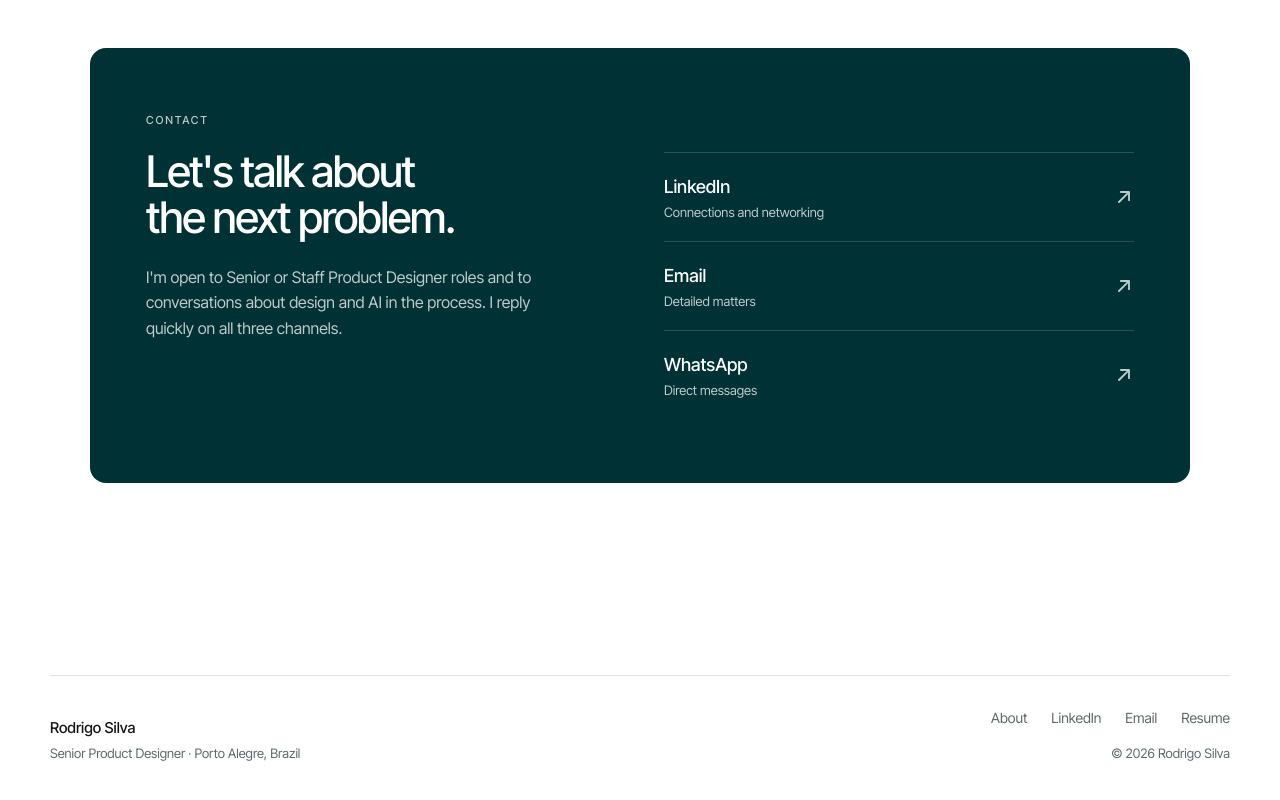
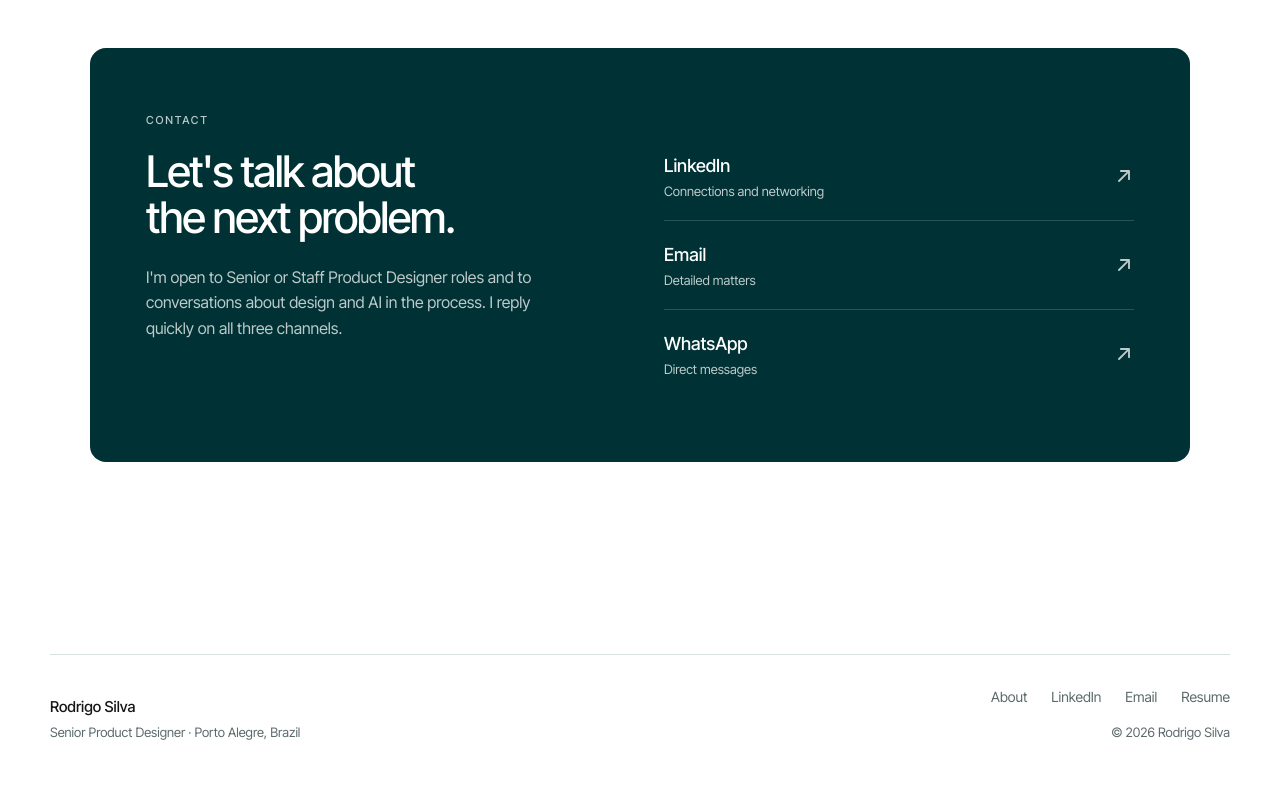
Before and after one commit to rodrijovem/rodrigofsilva-portfolio, a React (Vite) app: page / in a window 1280 px wide. Shown: the part 3617-4417 px from the top of the page. Built offline with nearby package versions, Linux system fonts and the light colour scheme.

Commit message:
style(home): sem linha acima do primeiro contato
Co-Authored-By: Claude Opus 5.5 <noreply@anthropic.com>

```diff
--- a/src/pages/Home.tsx
+++ b/src/pages/Home.tsx
@@ -218,7 +218,7 @@ export function Home() {
                 href={c.href}
                 {...(c.external ? { target: '_blank', rel: 'noopener noreferrer' } : {})}
                 onClick={() => track('contact_click', { method: c.method, location: 'home_contact' })}
-                className="group flex items-center justify-between gap-6 border-t border-[var(--on-brand-rule)] py-5"
+                className="group flex items-center justify-between gap-6 border-t border-[var(--on-brand-rule)] py-5 first:border-t-0 first:pt-0"
               >
                 <span className="flex flex-col">
                   <span className="text-lg font-medium text-[var(--on-brand)]">{c.label}</span>
```
